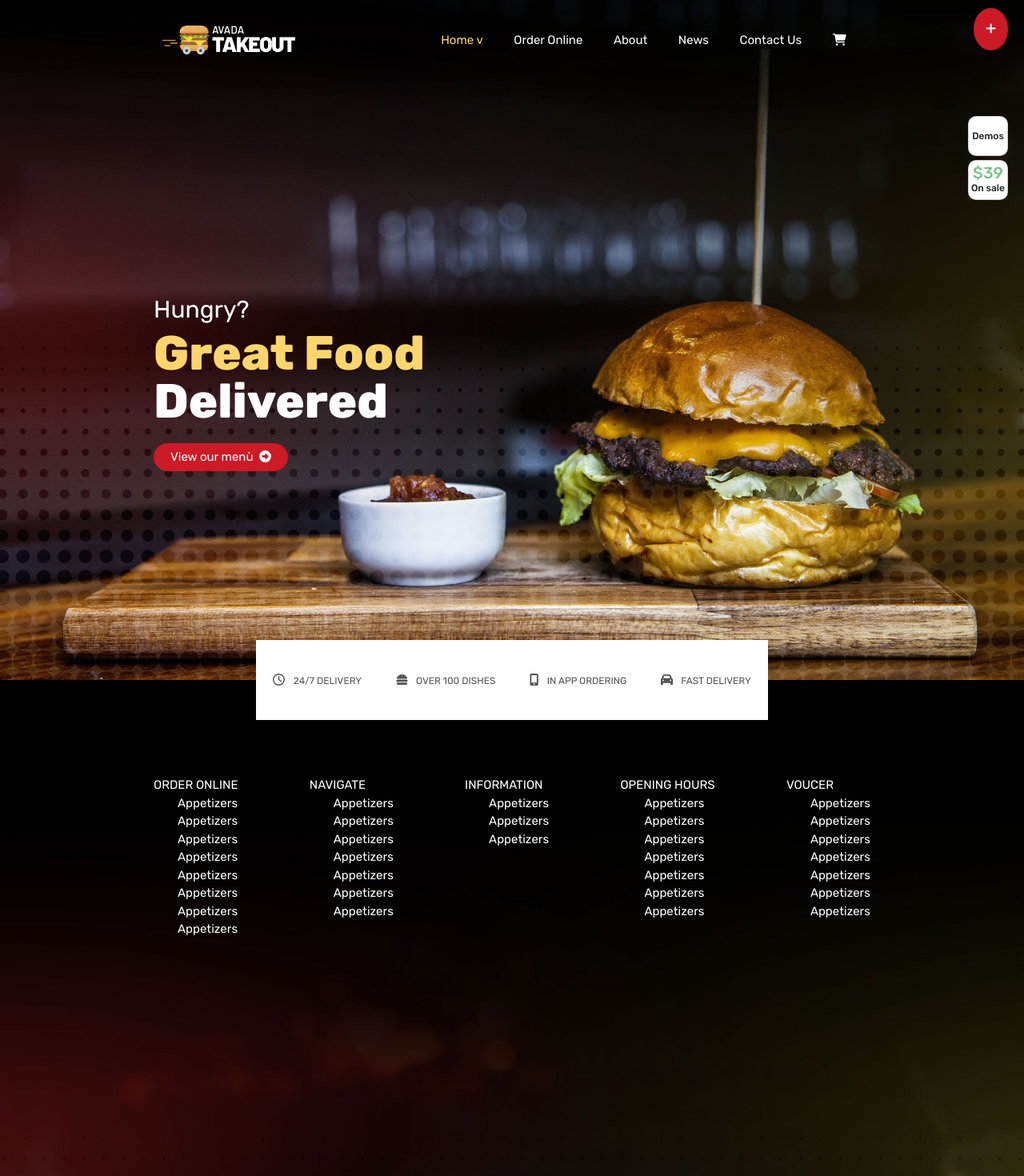
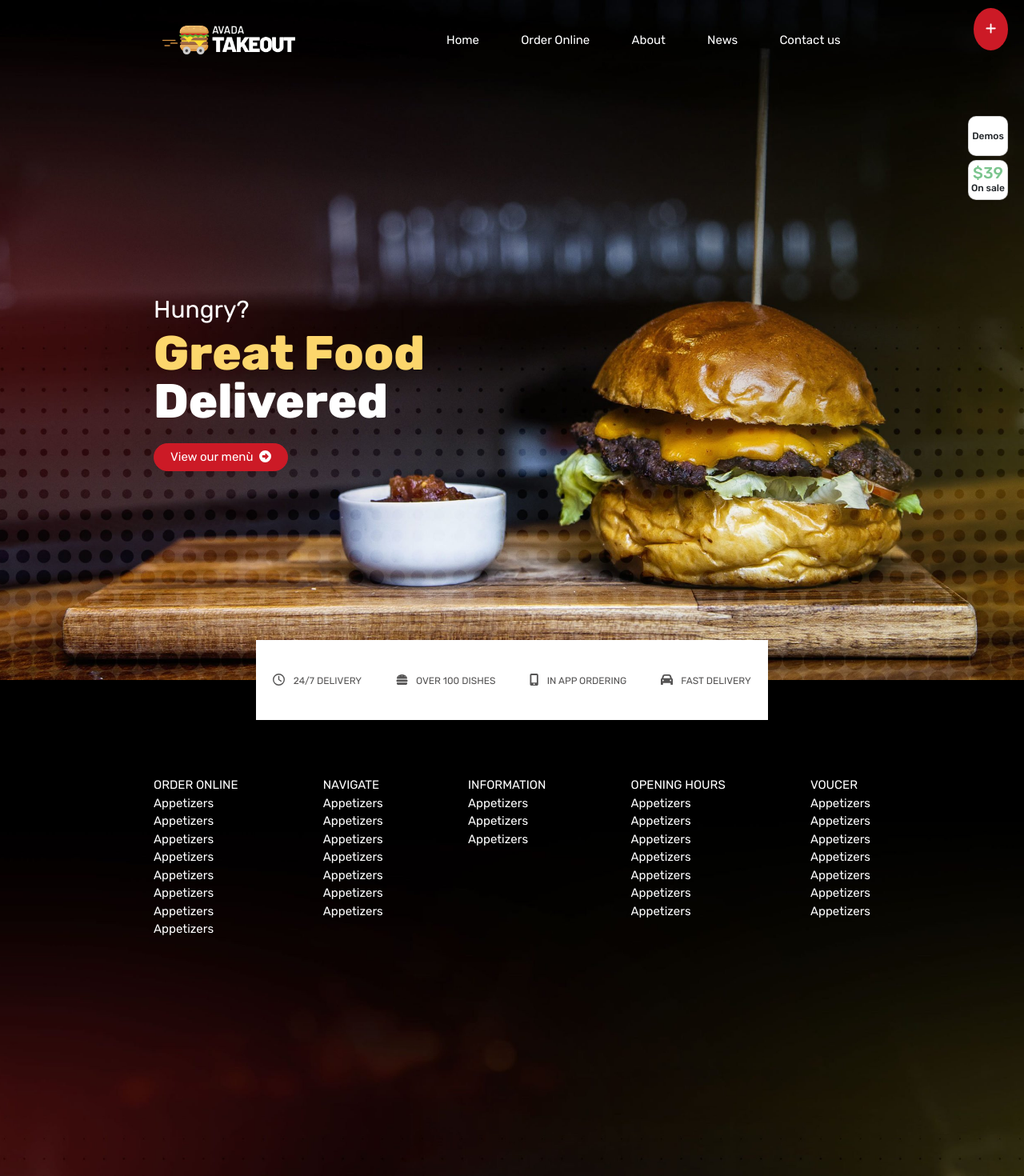
Before and after one commit to FabioBabaglioni/proj-html-vuejs, a Vue app: page / in a window 1280 px wide. Shown: the top 1470 px of the page at 80% size. Built offline with nearby package versions, Linux system fonts and the light colour scheme.

Commit message:
Inserito dati centralizzati

```diff
--- a/src/components/footerNavigazione.vue
+++ b/src/components/footerNavigazione.vue
@@ -72,4 +72,8 @@ export default {
 
 <style scoped lang="scss">
 @use "./style/partials/variables.scss" as *;
+
+ul {
+    padding-left: 0;
+}
 </style>
--- a/src/components/headerNavbar.vue
+++ b/src/components/headerNavbar.vue
@@ -1,7 +1,36 @@
 <script>
 
 export default {
+    data() {
+        return {
+            infos: [
+                {
+                    primo: "Home",
 
+                },
+                {
+                    primo: "Order Online",
+
+                },
+                {
+                    primo: "About",
+
+                },
+                {
+                    primo: "News",
+
+                },
+                {
+                    primo: "Contact us",
+
+                },
+                // {
+                //     primo: `font-awesome-icon icon="fa-solid fa-cart-shopping"`
+                // }
+            ]
+        }
+
+    }
 }
 </script>
 
@@ -20,12 +49,7 @@ export default {
                 <!-- navigazione sito con riferimento ai data-->
                 <div class="col-8 d-flex align-items-center">
                     <ul class="d-flex justify-content-around info">
-                        <li class=" active">Home v</li>
-                        <li class="">Order Online</li>
-                        <li class="">About</li>
-                        <li class="">News</li>
-                        <li class="">Contact Us</li>
-                        <li><font-awesome-icon icon="fa-solid fa-cart-shopping" /></li>
+                        <li v-for="(info, index) in infos" :key="index">{{ info.primo }}</li>
                     </ul>
                 </div>
             </div>
@@ -47,6 +71,11 @@ export default {
 
     li {
         color: $brandSecondary;
+
+        &:hover {
+            color: $brandPrimary;
+            cursor: pointer;
+        }
     }
 
     img {
```
